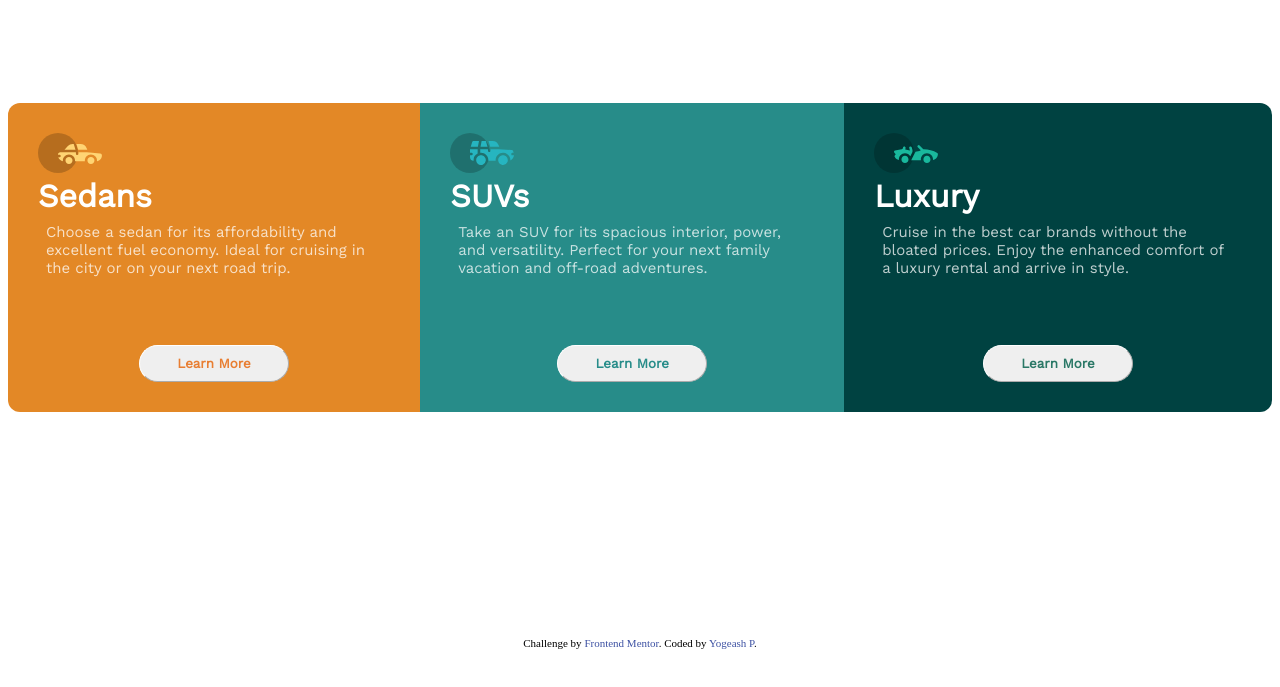
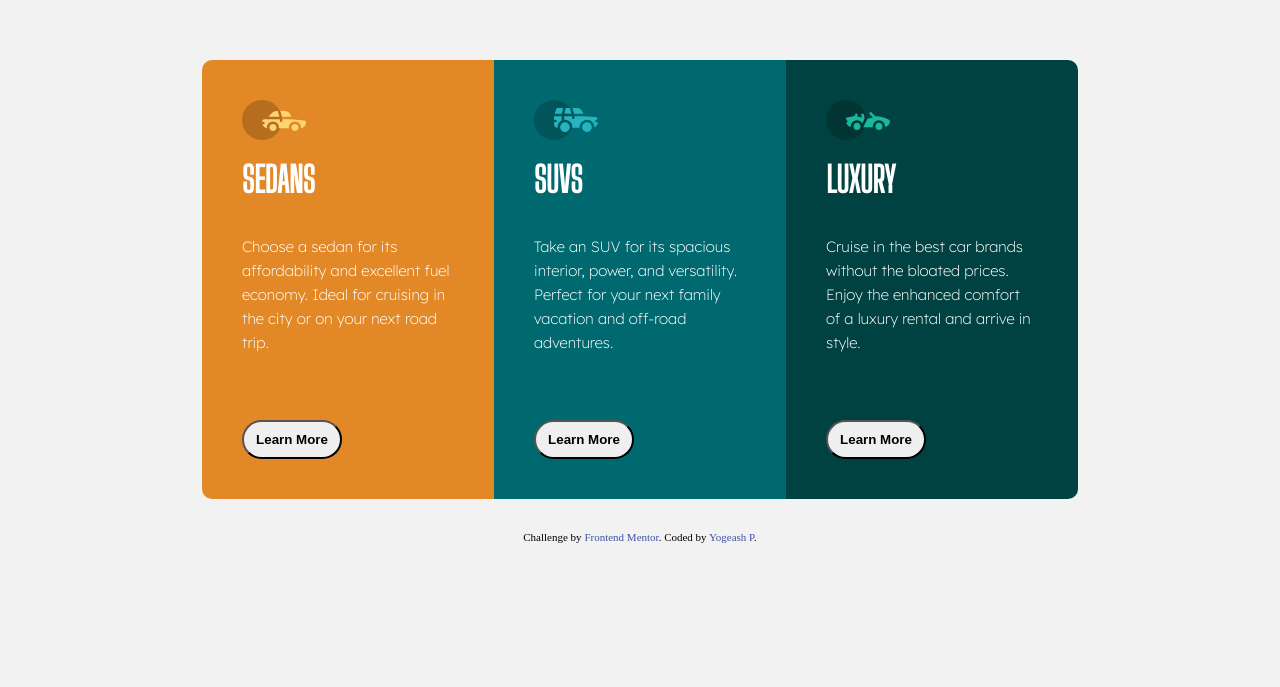
Before and after one commit to yogeash002/Preview_card, a plain HTML site: page index.html in a window 1280 px wide. Shown: the part 123-810 px from the top of the page. Drawn offline with nearby package versions, Linux system fonts and the light colour scheme.

Commit message:
File changes

```diff
--- a/index.html
+++ b/index.html
@@ -11,9 +11,7 @@
   <link rel="preconnect" href="https://fonts.gstatic.com" crossorigin>
   <link href="https://fonts.googleapis.com/css2?family=Work+Sans:wght@300;400&display=swap" rel="stylesheet">
   <link rel = "stylesheet"href="style.css">
-
-
-  <title>Preview Card</title>
+    <title>Preview Card</title>
 
   <!-- Feel free to remove these styles or customise in your own stylesheet 👍 -->
   <style>
@@ -23,46 +21,49 @@
 </head>
 
 <body>
-<div class="grid-container">
+<div class="flex-container">
+  <div class="wrapper">
 
   <div class="Sedan">
 
-    <img src="./images/icon-sedans.svg" alt="Seadan-IMG" class="s">
-    <h1>Sedans</h1>
-    <p class="sedan-content">Choose a sedan for its affordability and excellent fuel economy. Ideal for cruising in the city
+    <img src="./images/icon-sedans.svg" alt="Seadan-IMG" >
+    <h1>SEDANS</h1>
+    <p class="sedan-content content">Choose a sedan for its affordability and excellent fuel economy. Ideal for cruising in the city
     or on your next road trip.</p>
 
-    <button class = "sedan"><b>Learn More</b></button>
+    <a href="#"><button class = "sedan button"><b>Learn More</b></button></a>
 
   </div>
   <div class="SUV">
 
-    <img src="./images/icon-suvs.svg" alt="SUV-IMG" class="ss">
-    <h1>SUVs</h1>
+    <img src="./images/icon-suvs.svg" alt="SUV-IMG">
+    <h1>SUVS</h1>
 
-    <p class="suv-content">Take an SUV for its spacious interior, power, and versatility. Perfect for your next family vacation
+    <p class="suv-content content">Take an SUV for its spacious interior, power, and versatility. Perfect for your next family vacation
       and off-road adventures.</p>
 
-      <button class="suv"><b>Learn More</b></button>
+      <a href="#"><button class="suv button"><b>Learn More</b></button></a>
   </div>
 
   <div class="LUX">
 
-    <img src="./images/icon-luxury.svg" alt="luxary-IMG" class="l">
-    <h1>Luxury</h1>
+    <img src="./images/icon-luxury.svg" alt="luxary-IMG" >
+    <h1>LUXURY</h1>
 
-    <p class="luxry-content">Cruise in the best car brands without the bloated prices. Enjoy the enhanced comfort of a luxury
+    <p class="luxry-content content">Cruise in the best car brands without the bloated prices. Enjoy the enhanced comfort of a luxury
       rental and arrive in style.</p>
 
-      <button class="lux"><b>Learn More</b></button>
+     <a href="#"><button class="lux button"><b>Learn More</b></button></a>
 
   </div>
-</div>
-
+  </div>
 
   <div class="attribution">
     Challenge by <a href="https://www.frontendmentor.io?ref=challenge" target="_blank">Frontend Mentor</a>.
     Coded by <a href="#">Yogeash P</a>.
   </div>
+
+</div>
+
 </body>
 </html>
--- a/style.css
+++ b/style.css
@@ -1,169 +1,81 @@
-*{
-    margin:0;
-    padding: 0;
-    box-sizing: border-box;
+@import url('https://fonts.googleapis.com/css2?family=Big+Shoulders+Display&display=swap');
+@import url('https://fonts.googleapis.com/css2?family=Lexend+Deca:wght@200&display=swap');
+
+h1{
+    color : white;
+    margin-top: 15px;
+    font-size: 35px;
+    font-family: 'Big Shoulders Display' , sans-serif;
+    text-transform: capitalize;
+    font-weight: 700;
+
 }
 
-h1{
-    color: white;
-    font-family: 'Work Sans', sans-serif;
+.content{
+
+    color: white ;
+    font-family: "Lexend Deca",sans-serif;
+    text-align: left ;
+    margin-top: 35px;
+    line-height: 1.6;
 }
 
-p{
-    font-family: 'Work Sans', sans-serif ;
-    color: white;
+body{
+
+    background-color: hsl(0, 0%, 95%);
+    font-size: 15px;
+    font-weight: 500;
+    min-height: 100vh;
+    display: flex;
+    align-items: center;
+
+}
+
+.flex-container
+{
+    max-width: 940px;
+    margin:0 auto;
+
+}
+.wrapper{
+    display: grid;
+    grid-template-columns: 1fr 1fr 1fr;
+    margin: 2rem;
 }
 
 .Sedan{
-
     background-color: hsl(31, 77%, 52%);
-    margin-left: 10px;
-    margin-right: 10px;
-    margin-top: 50px;
-    padding: 30px;
-
+    border-top-left-radius: 10px;
+    border-bottom-left-radius:10px;
+    padding: 40px;
+}
+.SUV{
+    background-color: hsl(184, 100%, 22%);
+    padding: 40px;
+}
+.LUX{
+    background-color: hsl(179, 100%, 13%);
+    border-top-right-radius: 10px;
+    border-bottom-right-radius: 10px;
+    padding: 40px;
 }
 
-.SUV{
-    background-color: #278c89;
-    margin-left: 10px;
-    margin-right: 10px;
-    padding: 30px;
+button{
+    width: 100px;
+    cursor: pointer;
+    border-radius: 20px;
+    padding: 10px;
+    margin-top: 50px;
 }
+/*button{
+    margin: 60px;
+    padding:10px;
+    width: 100px;
+    border-radius: 20px;
+    cursor:pointer;
+}
+*/
 
-.LUX{
-
-    background-color:hsl(179, 100%, 13%);
-    margin-left: 10px;
-    margin-right: 10px;
-    margin-bottom: 50px;
-    padding: 30px;
+a{
+    text-decoration: none;
 }
-
-.sedan-content{
-    color: hsla(0, 0%, 100%, 0.75);
-    text-align: left;
-    font-size: 15px;
-    padding: 8px;
-
-
-}
-.suv-content{
-    color: hsla(0, 0%, 100%, 0.75);
-    text-align: left;
-    font-size: 15px;
-    padding: 8px
-
-}
-
-.luxry-content{
-    color:hsla(0, 0%, 100%, 0.75);
-    text-align: left;
-    font-size: 15px;
-    padding: 8px
-
-}
-
-.sedan{
-    color:#e87e32;
-    margin: auto;
-    display: grid;
-    padding: 10px;
-    border-radius: 20px;
-    border-width: 1px;
-    border-color: white;
-    width: 150px;
-    font-family: 'Work Sans', sans-serif;
-    margin-top: 60px;
-
-
-}
-.sedan:hover{
-    color: white;
-    background-color: #fcac73 ;
-    cursor: pointer;
-    border-width: 1px;
-    border-color: white;
-    width: 150px;
-    font-family: 'Work Sans', sans-serif;
-    margin-top: 60px;
-
-}
-
-.suv{
-    color:#278c89;
-    margin: auto;
-    display: grid;
-    padding: 10px;
-    border-radius: 20px;
-    border-width: 1px;
-    border-color: white;
-    width: 150px;
-    font-family: 'Work Sans', sans-serif;
-    margin-top: 60px;
-}
-
-.suv:hover{
-    color: white;
-    background-color: #53bdba;
-    cursor: pointer;
-    border-width: 1px;
-    border-color: white;
-    width: 150px;
-    font-family: 'Work Sans', sans-serif;
-    margin-top: 60px;
-}
-
-.lux{
-    color:#166c58e8;
-    margin: auto;
-    display: grid;
-    padding: 10px;
-    border-radius: 20px;
-    border-width: 1px;
-    border-color: white;
-    width: 150px;
-    font-family: 'Work Sans', sans-serif;
-    margin-top: 60px;
-}
-
-.lux:hover{
-    color: white;
-    background-color: #166c58e8;
-    cursor: pointer;
-    border-width: 1px;
-    border-color: white;
-    width: 150px;
-    font-family: 'Work Sans', sans-serif;
-    margin-top: 60px;
-}
-
-@media(min-width:375px){
-
-    .grid-container{
-
-        display:flex;
-        justify-content: center ;
-        align-items: center;
-        padding: 8px;
-        width: 100%;
-        height: 95vh;
-    }
-
-    .Sedan{
-        margin: 0px;
-        border-top-left-radius: 12px;
-        border-bottom-left-radius: 12px;
-        padding: 30px;
-    }
-    .SUV{
-        margin: 0px;
-        padding: 30px;
-    }
-    .LUX{
-        margin: 0px;
-        border-top-right-radius: 12px;
-        border-bottom-right-radius: 12px;
-        padding: 30px;
-    }
-}
```
